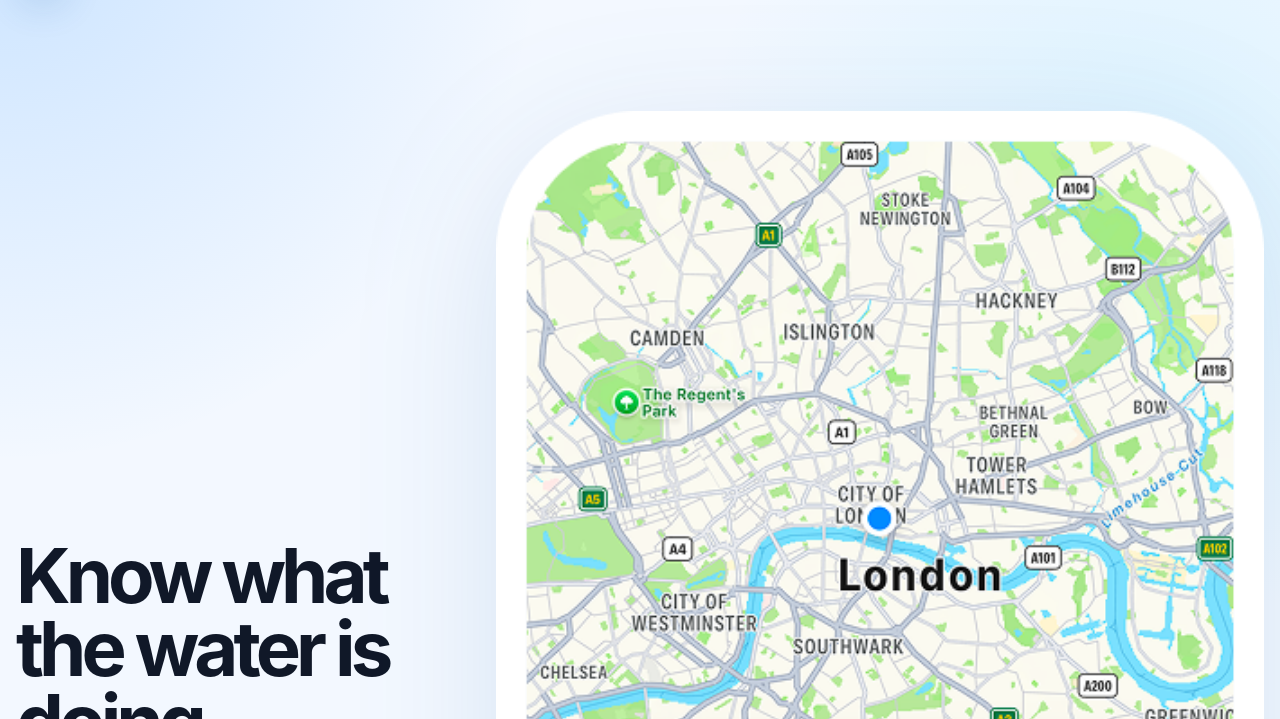
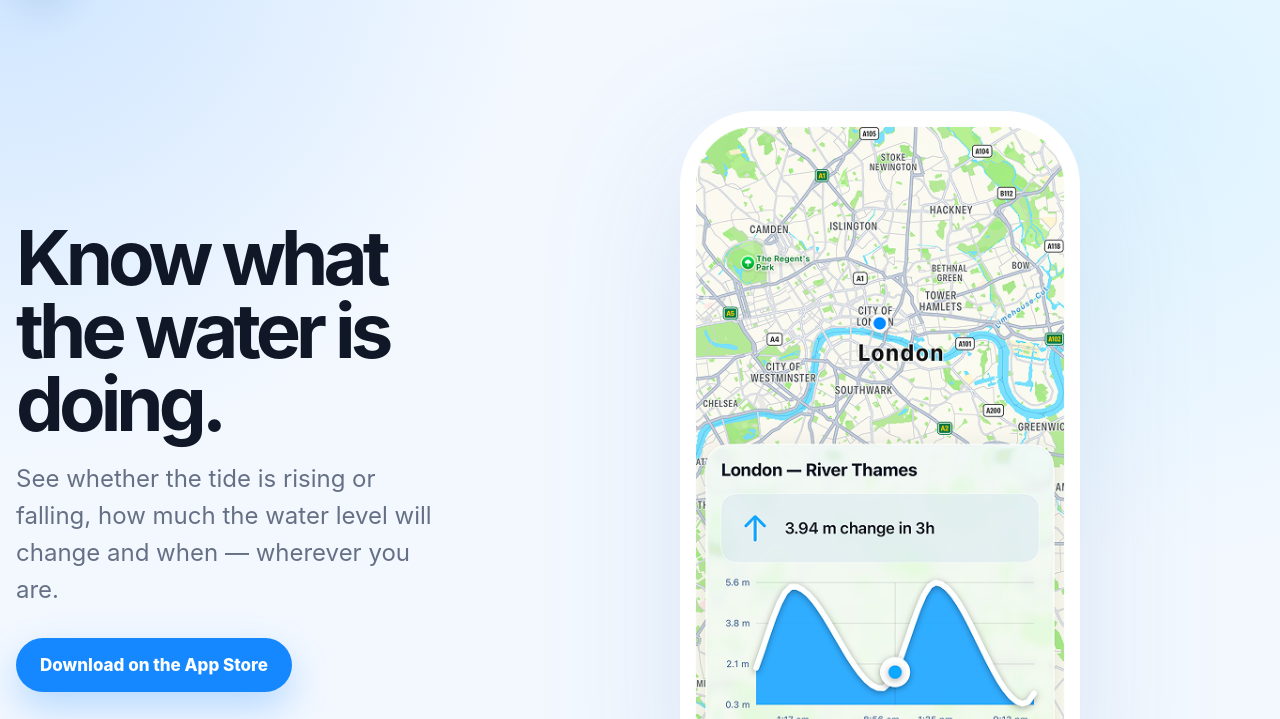
Before and after one commit to kseniatri/kseniatri.github.io, a plain HTML site: page tidedot.html in a window 1280 px wide. Shown: the part 81-800 px from the top of the page. Drawn offline with Linux system fonts and the light colour scheme.

Commit message:
Update tidedot.html

```diff
--- a/tidedot.html
+++ b/tidedot.html
@@ -189,13 +189,19 @@
     }
 
     .hero-image {
+
       display: block;
 
       width: 100%;
+
+      max-width: 400px;
+
       height: auto;
 
-      filter:
-        drop-shadow(0 30px 70px var(--shadow));
+      margin: 0 auto;
+
+      filter: drop-shadow(0 30px 70px var(--shadow));
+
     }
 
     section {
```
